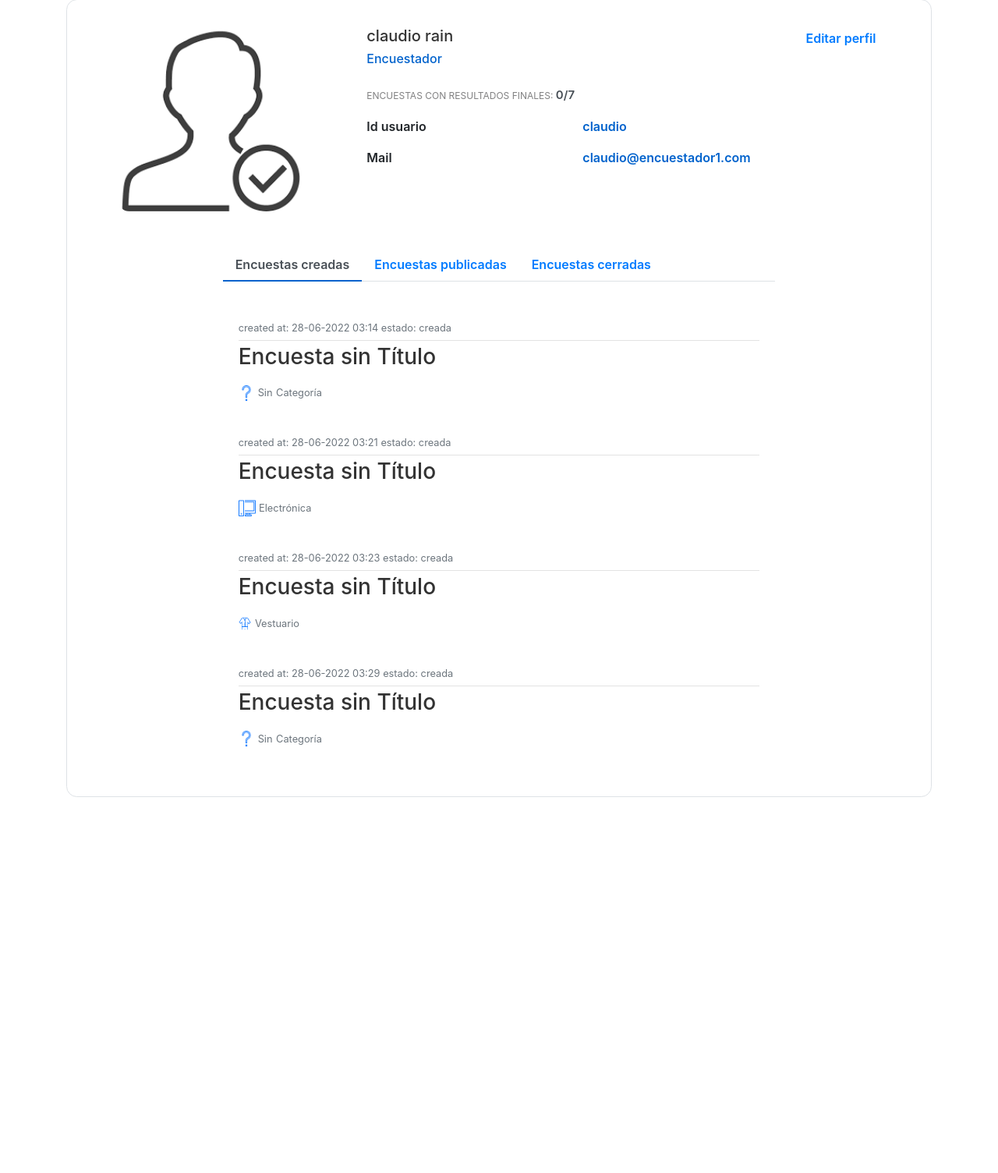
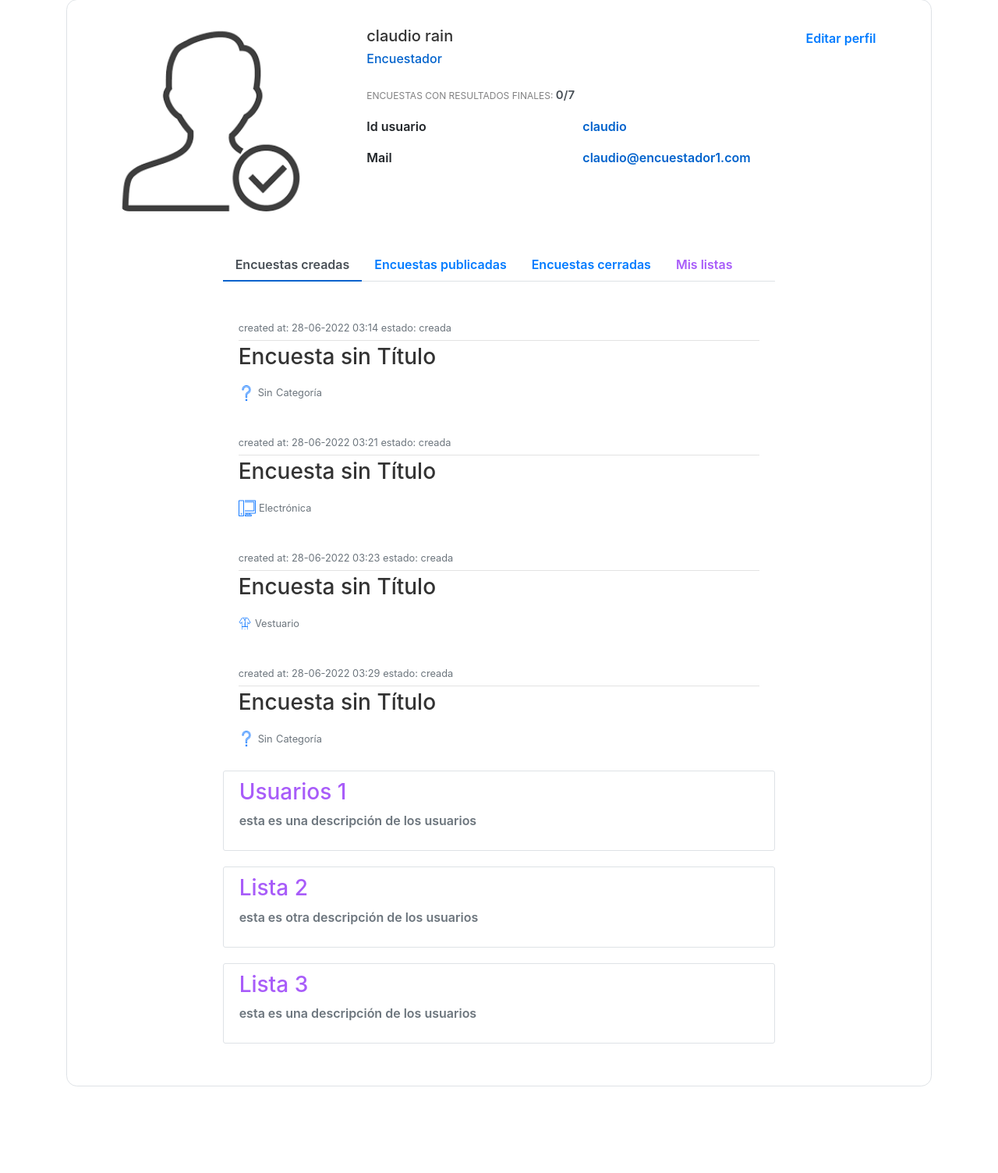
Before and after one commit to rainclaudio/Survey-Platform, a Flask app: page /profile in a window 1280 px wide. Shown: the part 118-1622 px from the top of the page at 78% size. Before the commit the page ends 1140 px from the top, so only its background shows below. Run offline with Flask 2, Linux system fonts and the light colour scheme; a user stored in the database is signed in; data comes from the database, SQL or seed files in the repository; both versions use the stored data as it was after the commit; data that the repository does not hold is empty; some libraries are stand-ins or nearby versions.

Commit message:
agregada la parte de las listas en el perfil del usuario

```diff
--- a/encuestas/routes.py
+++ b/encuestas/routes.py
@@ -596,6 +596,10 @@ def profile():
     encPUBLIC = Encuesta.query.filter_by(user_id = current_user.username,estado = "publicada" )
     encCREATE = Encuesta.query.filter_by(user_id = current_user.username,estado = "creada" )
     encCLOSED = Encuesta.query.filter_by(user_id = current_user.username,estado = "cerrada" )
+
+    # listas de difusión del encuestador
+    listas = ListaDifusion.query.filter_by(user_id = current_user.id)
+
     TOTAL=len(encuest)
     TOTALC=0
 
@@ -616,7 +620,7 @@ def profile():
     image_file = url_for('static', filename= 'profile_pics/' + current_user.image_file)
 
 
-    return render_template(perfil_usuario, title='Profile', image_file=image_file , encPUBLIC = encPUBLIC, form = form, encCREATE=encCREATE, encCLOSED=encCLOSED, TOTAL =TOTAL+TOTALC, TOTALC  =  TOTALC, tipo=tipo, lista_query=lista_query, keys = keys)
+    return render_template(perfil_usuario, title='Profile', image_file=image_file , encPUBLIC = encPUBLIC, form = form, encCREATE=encCREATE, encCLOSED=encCLOSED, TOTAL =TOTAL+TOTALC, TOTALC  =  TOTALC, tipo=tipo, lista_query=lista_query, keys = keys,listas = listas)
 
 @app.route("/logout")
 def logout():
--- a/encuestas/static/main.css
+++ b/encuestas/static/main.css
@@ -90,6 +90,9 @@ a.article-title:hover {
 
 .color-primary {
   color: #006fff;
+}
+.text-indigo {
+  color: #a85cf9;
 }
 /*
 GAPS
--- a/encuestas/templates/profile_encuestador.html
+++ b/encuestas/templates/profile_encuestador.html
@@ -151,6 +151,9 @@
                             </li>
                             <li class="nav-item">
                                 <a class="nav-link" id="profile-tab" data-toggle="tab" href="#close" role="tab" aria-controls="close" aria-selected="false">Encuestas cerradas</a>
+                            </li>
+                            <li class="nav-item">
+                                <a class="nav-link text-indigo" id="profile-tab" data-toggle="tab" href="#lists" role="tab" aria-controls="close" aria-selected="false">Mis listas</a>
                             </li>
                         </ul>
                         <div class="tab-content profile-tab" id="myTabContent">
@@ -334,6 +337,27 @@
                                     </div>
                                 </div>
                             </div>
+                            <div class="tab-pane fade show active" id="lists" role="tabpanel" aria-labelledby="created-tab">
+                                <div class="column">
+                                    <div class="row-md-8">
+                                        {%for lista in listas%}
+                                        <div class=" border content-section">
+
+
+                                                    <h2>
+                                                        <a class="article-title text-indigo"
+                                                        href="{{ url_for('editar_lista', lista_id=lista.id)}}"> <h3>{{ lista.title }} </h3></a>
+                                                    </h2>
+                                                    <div class="">
+                                                        <p class="text-muted">{{lista.description}}</p>
+                                                    </div>
+
+                                                </div>
+                                            </div>
+                                        {%endfor%}
+                                    </div>
+                                </div>
+                            </div>
                         </div>
                     </div>
                 </div>
```
Also changed, not shown: encuestas/site.db.
